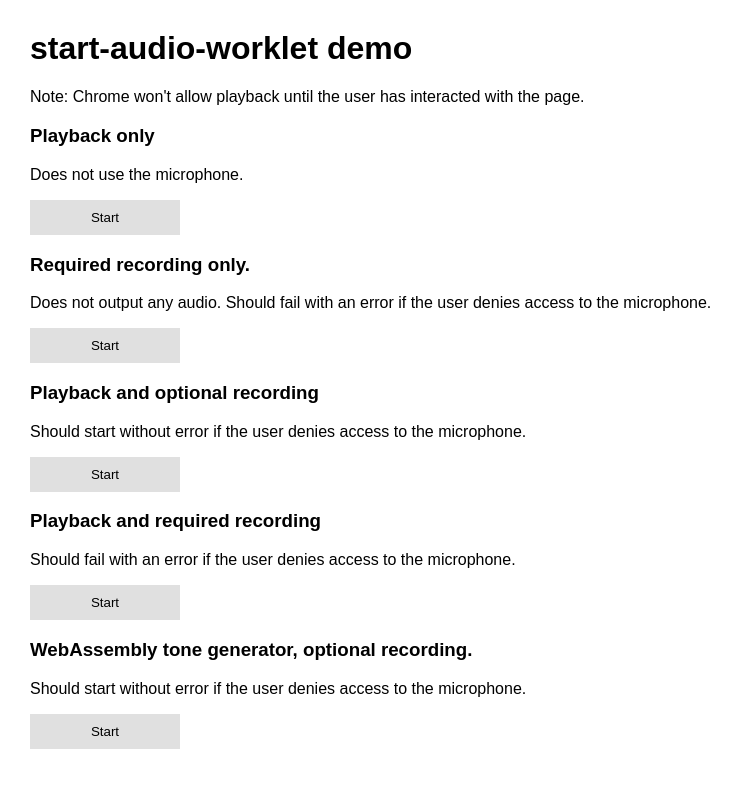
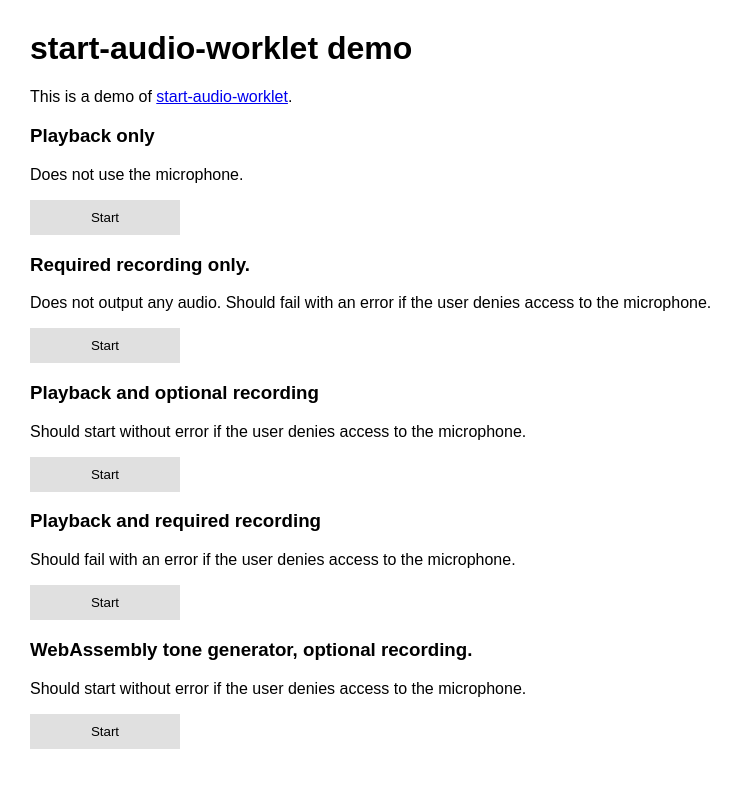
Before and after one commit to stuffmatic/start-audio-worklet, a website: page demo/index.html in a window 1280 px wide. Shown: the whole page, without its empty margins (0-743 px from the left). Drawn offline with Linux system fonts and the light colour scheme.

Commit message:
Update readme

```diff
--- a/demo/index.html
+++ b/demo/index.html
@@ -154,9 +154,8 @@
 
 <body>
   <h1>start-audio-worklet demo</h1>
-
+  <p>This is a demo of <a href="https://github.com/stuffmatic/start-audio-worklet">start-audio-worklet</a>.</p>
   <div id="button-container">
-    <p>Note: Chrome won't allow playback until the user has interacted with the page.</p>
     <div class="demo-entry">
       <h3>Playback only</h3>
       <p>Does not use the microphone.</p>
```
Also changed, not shown: README.md, tone_generator/README.md.
